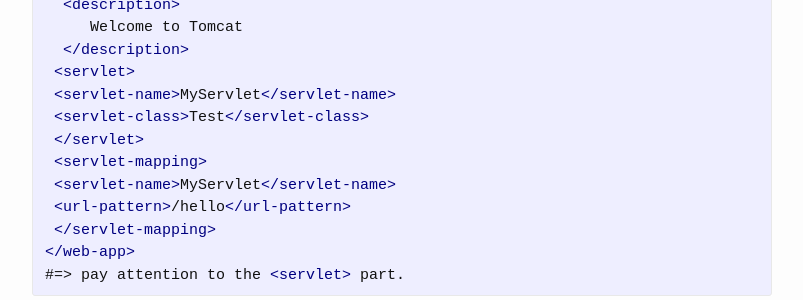
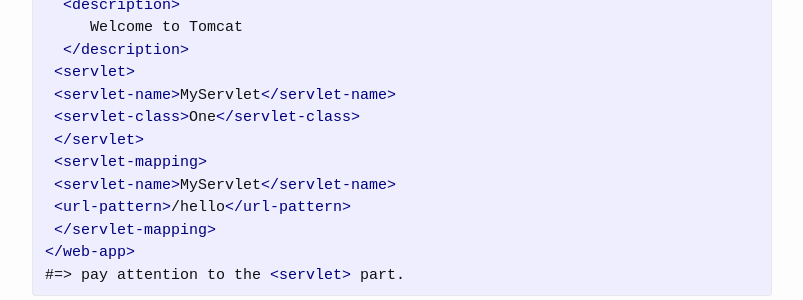
Before and after one commit to eepgxxy/eepgxxy.github.io, a Jekyll site: the page built from _posts/2015-11-30-servlet.markdown, in a window 1280 px wide. Shown: the part 1192-1492 px from the top of the page, without its empty margins (238-1041 px from the left). Built offline with Jekyll 4.4.1, drawn with Linux system fonts in a browser that asks for light colours; emoji names are drawn with the system emoji font; comment, search, counter and statistics services are not loaded.

Commit message:
servlet.md updated
changed Test to One

```diff
--- a/_posts/2015-11-30-servlet.markdown
+++ b/_posts/2015-11-30-servlet.markdown
@@ -52,7 +52,7 @@
   </description>
  <servlet>
  <servlet-name>MyServlet</servlet-name>
- <servlet-class>Test</servlet-class>
+ <servlet-class>One</servlet-class>
  </servlet>
  <servlet-mapping>
  <servlet-name>MyServlet</servlet-name>
```
